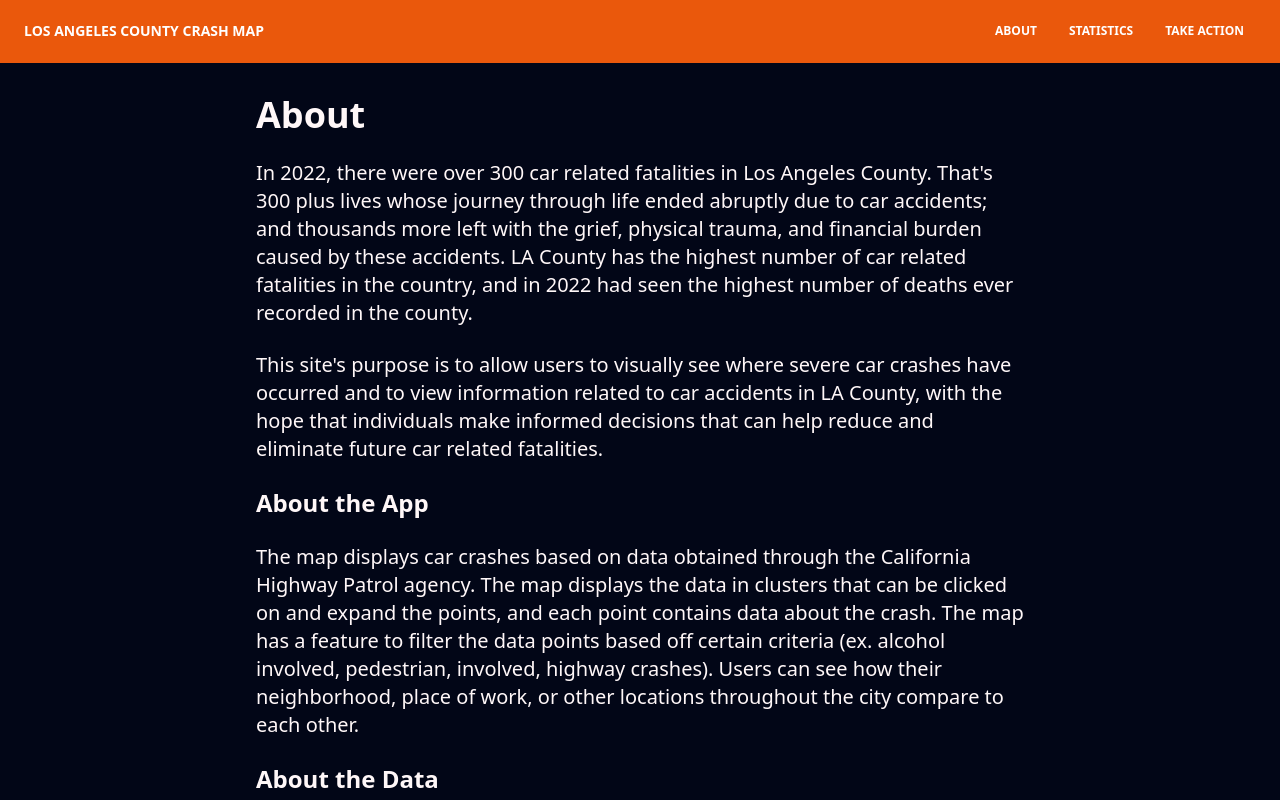
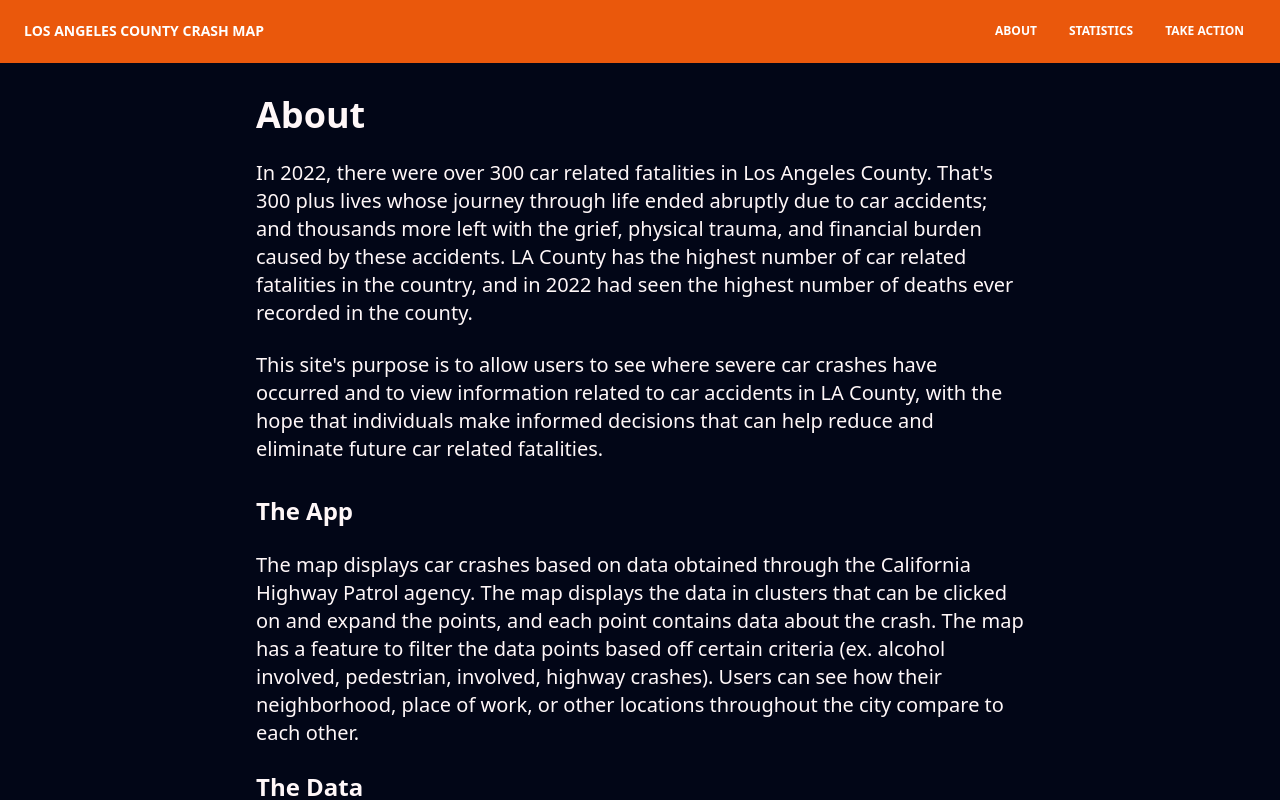
Before and after one commit to gabrielarce/LA_CRASH_MAP, a React (Vite) app in the folder frontend/: page /about in a window 1280 px wide. Shown: the top 800 px of the page. Built offline with nearby package versions, Linux system fonts and the light colour scheme.

Commit message:
add content to about page

```diff
--- a/frontend/src/pages/About.jsx
+++ b/frontend/src/pages/About.jsx
@@ -15,13 +15,13 @@ const About = () => {
           recorded in the county.
         </p>
         <p className="mb-6 text-xl">
-          This site's purpose is to allow users to visually see where severe car
-          crashes have occurred and to view information related to car accidents
-          in LA County, with the hope that individuals make informed decisions
-          that can help reduce and eliminate future car related fatalities.
+          This site's purpose is to allow users to see where severe car crashes
+          have occurred and to view information related to car accidents in LA
+          County, with the hope that individuals make informed decisions that
+          can help reduce and eliminate future car related fatalities.
         </p>
 
-        <h2 className="text-2xl font-bold mb-6">About the App</h2>
+        <h2 className="text-2xl font-bold mb-6 mt-8">The App</h2>
         <p className="mb-6 text-xl">
           The map displays car crashes based on data obtained through the
           California Highway Patrol agency. The map displays the data in
@@ -33,7 +33,7 @@ const About = () => {
           compare to each other.
         </p>
 
-        <h2 className="text-2xl font-bold mb-6">About the Data</h2>
+        <h2 className="text-2xl font-bold mb-6">The Data</h2>
         <p className="mb-6 text-xl">
           The Statewide Integrated Traffic Records System (SWITRS) is a database
           that serves as a means to collect and process data gathered from a
@@ -44,7 +44,7 @@ const About = () => {
           information possessed by State government.
         </p>
 
-        <h2 className="text-2xl font-bold mb-6">Limitations of the Data</h2>
+        <h2 className="text-2xl font-bold mb-6">Limitations</h2>
         <p className="mb-6 text-xl">
           Data is recorded by a law enforcement agent at the site of the crash,
           and sometimes human error is present and not all data fields are
```
